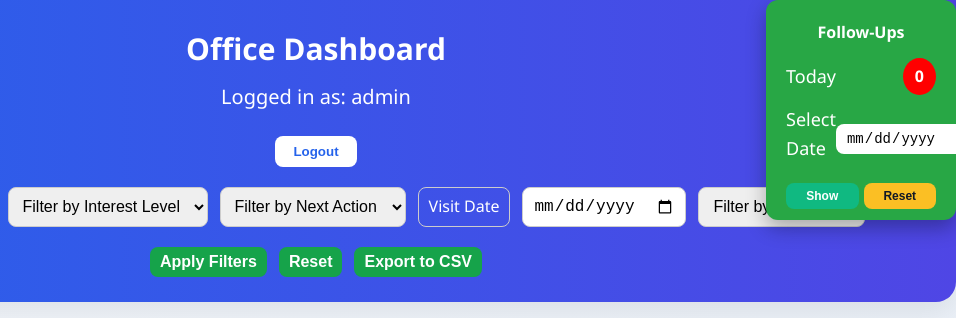
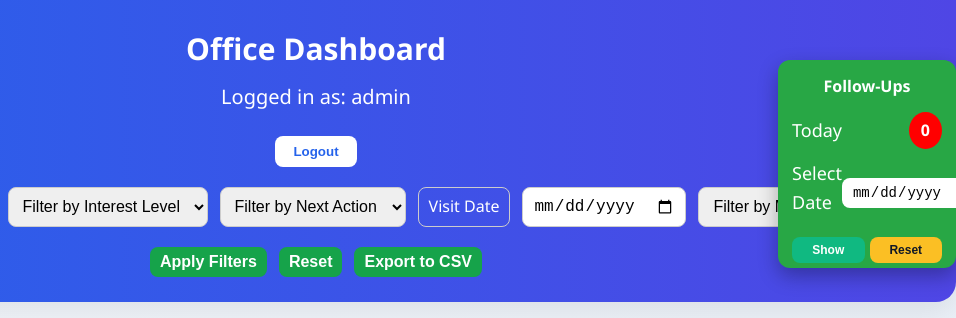
Before and after one commit to Rayraymax/school-crm, a website: page public/dashboard.html in a window 1280 px wide. Shown: the top 318 px of the page, 324-1280 px from the left. Drawn offline with Linux system fonts and the light colour scheme; no server answers; sample sign-in values are in the browser's storage.

Commit message:
Fix follow-ups panel to appear below the modal and scroll properly

```diff
--- a/public/dashboard.css
+++ b/public/dashboard.css
@@ -420,7 +420,7 @@ td button:hover {
   max-height: 450px;
   overflow-y: auto;
   background: var(--card-bg);
-  padding: 18px;
+  padding: 14px;
   border-radius: 12px;
   box-shadow: 0 6px 18px rgba(0,0,0,0.15);
   z-index: 200;
--- a/public/dashboard.html
+++ b/public/dashboard.html
@@ -44,12 +44,12 @@ border-radius:8px;
 /* Optional: also make the follow-ups panel appear near it */
 #followUpsCard {
     position: absolute;
-    top: 0px;          /* push it below the header */
+    top: 60px;          /* push it below the header */
     right: 0px;
     width: 150px;
     background: #28a745;
     color: white;
-    padding: 20px;
+    padding: 14px;
     border-radius: 12px;
     cursor: pointer;
     z-index: 200;
```
